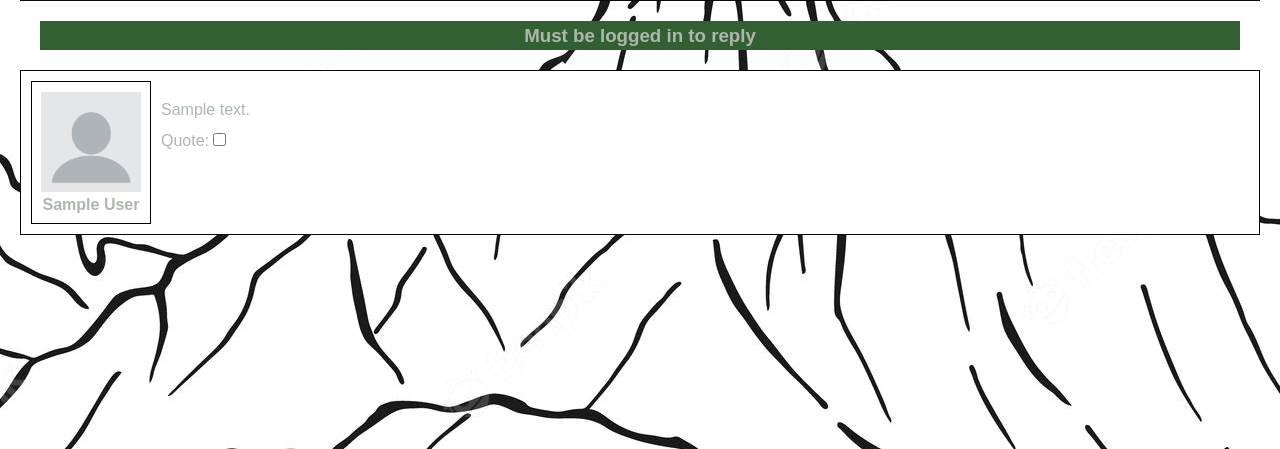
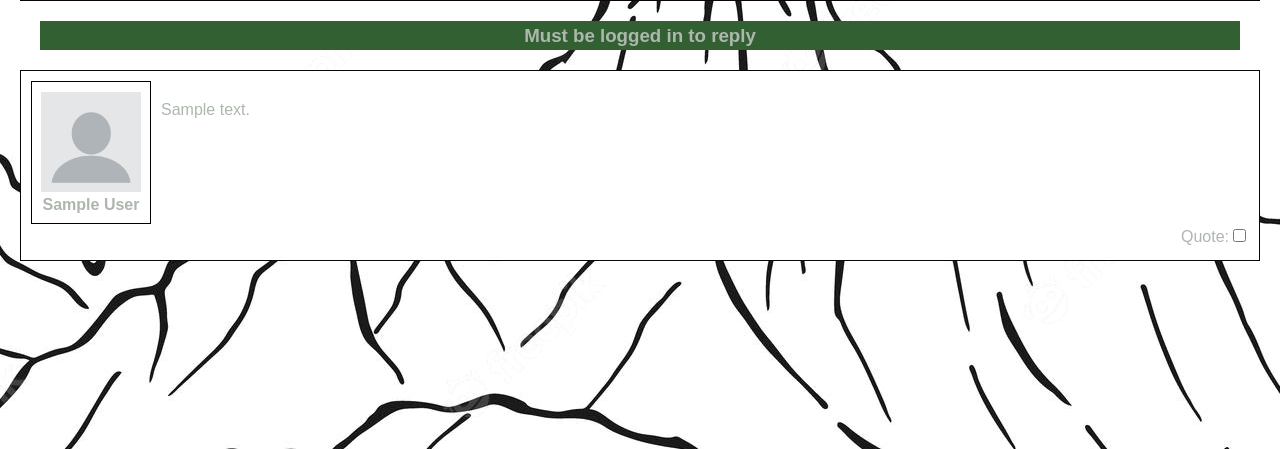
Before and after one commit to COSC360/project-stu-mcg, a PHP site: page /thread.php?id=1 in a window 1280 px wide. Shown: the part 351-800 px from the top of the page. Run offline with PHP 8.4, Linux system fonts and the light colour scheme; tables that the repository leaves empty hold one stand-in row (values such as "Sample post"); a stand-in replaces the project's code that opens the database connection.

Commit message:
css improvements

```diff
--- a/website/css/thread.css
+++ b/website/css/thread.css
@@ -2,6 +2,7 @@
     border: 1px solid #0c0505;
     padding: 10px;
     background-color: white;
+    overflow: auto;
 }
 
 .thread{
@@ -85,3 +86,7 @@ p{
   margin: 0px;
   padding: 0px;
 }
+
+.quoteCheckDiv{
+  float: right;
+}
--- a/website/thread.php
+++ b/website/thread.php
@@ -73,11 +73,11 @@
                         replyLeftDiv.append(`<img class='userImg' src='${reply.authorImg}'>`);
                         replyLeftDiv.append(`<p class='author'>${reply.replyAuthor}</p>`);
                         replyRightDiv.append(generateReplyContent(reply.replyText));
-                        replyRightDiv.append(`Quote:<input type="checkbox" name="quotes[]" value="[quote=${reply.replyId}]${reply.replyAuthor}: ${removeQuotes(reply.replyText)}[/quote=${reply.replyId}]">`)
                         authorLink = $(`<a href = 'profile.php?user=${reply.replyAuthor}'>`);
                         authorLink.append(replyLeftDiv);
                         replyDiv.append(authorLink);
                         replyDiv.append(replyRightDiv);
+                        replyDiv.append(`<div class='quoteCheckDiv'>Quote:<input type="checkbox" name="quotes[]" value="[quote=${reply.replyId}]${reply.replyAuthor}: ${removeQuotes(reply.replyText)}[/quote=${reply.replyId}]"></div>`)
                         repliesList.append(replyDiv);
                     });
                     if(threadContent.replies.length > 3){
```
